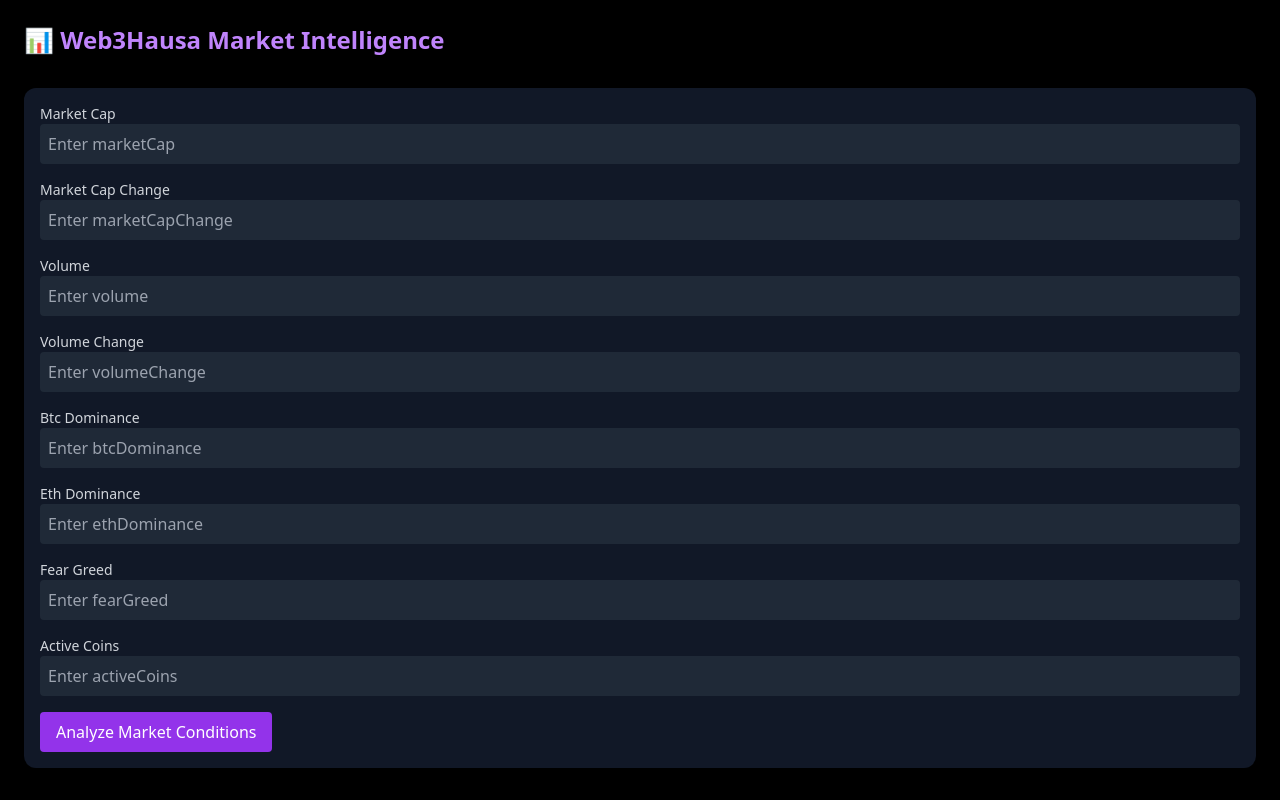
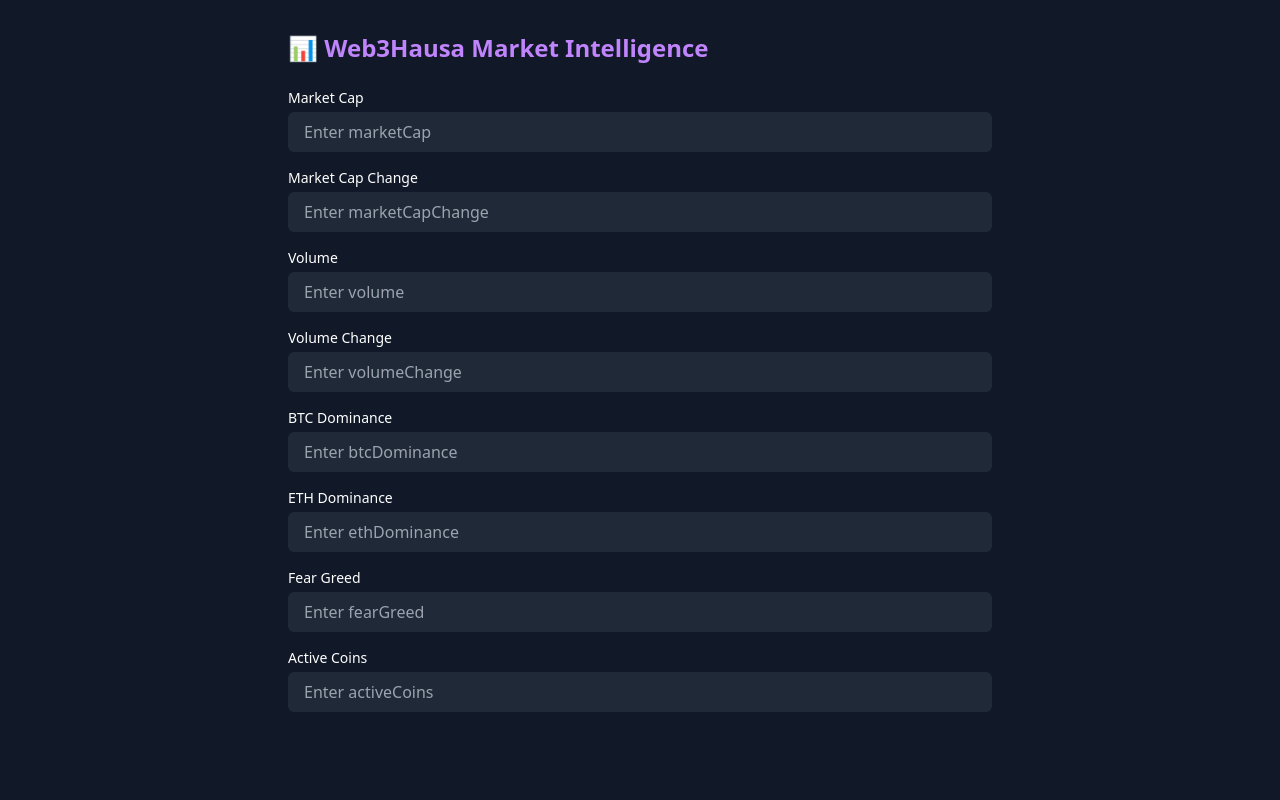
Before and after one commit to BershTech67/tooo, a React (Vite) app: page /free in a window 1280 px wide. Built offline with nearby package versions, Linux system fonts and the light colour scheme.

Commit message:
Update CryptoMarketAnalyzer.jsx

```diff
--- a/src/CryptoMarketAnalyzer.jsx
+++ b/src/CryptoMarketAnalyzer.jsx
@@ -1,84 +1,38 @@
+// src/CryptoMarketAnalyzer.jsx
+import React from 'react';
 
-import React, { useState } from 'react';
-
-export default function CryptoMarketAnalyzer() {
-  const [formData, setFormData] = useState({
-    marketCap: '',
-    marketCapChange: '',
-    volume: '',
-    volumeChange: '',
-    btcDominance: '',
-    ethDominance: '',
-    fearGreed: '',
-    activeCoins: ''
-  });
-  const [analysisResult, setAnalysisResult] = useState(null);
-  const [coinData, setCoinData] = useState([]);
-  const [loading, setLoading] = useState(false);
-
-  const handleChange = (e) => {
-    setFormData({ ...formData, [e.target.name]: e.target.value });
-  };
-
-  const handleSubmit = async (e) => {
-    e.preventDefault();
-    setLoading(true);
-    try {
-      const res = await fetch('https://api.coingecko.com/api/v3/coins/markets?vs_currency=usd&order=market_cap_desc&per_page=5&page=1');
-      const coins = await res.json();
-      setCoinData(coins);
-      // Simple analyzer logic (for demonstration)
-      const { marketCapChange, volumeChange, fearGreed } = formData;
-      const status = parseFloat(marketCapChange) > 1 && parseFloat(fearGreed) > 50 ? 'Bull Market' : 'Bear/Neutral';
-      const scalping = coins[0] ? `Scalping opportunity: ${coins[0].symbol.toUpperCase()}/USDT` : '';
-      setAnalysisResult({
-        status,
-        scalping,
-        coins
-      });
-    } catch (err) {
-      console.error("Error fetching coin data:", err);
-    } finally {
-      setLoading(false);
-    }
-  };
+const CryptoMarketAnalyzer = () => {
+  const fields = [
+    { label: 'Market Cap', name: 'marketCap' },
+    { label: 'Market Cap Change', name: 'marketCapChange' },
+    { label: 'Volume', name: 'volume' },
+    { label: 'Volume Change', name: 'volumeChange' },
+    { label: 'BTC Dominance', name: 'btcDominance' },
+    { label: 'ETH Dominance', name: 'ethDominance' },
+    { label: 'Fear Greed', name: 'fearGreed' },
+    { label: 'Active Coins', name: 'activeCoins' },
+  ];
 
   return (
-    <div className="p-6 bg-black min-h-screen text-white space-y-8">
-      <h2 className="text-2xl font-bold text-purple-400">📊 Web3Hausa Market Intelligence</h2>
-      <form onSubmit={handleSubmit} className="space-y-4 bg-gray-900 p-4 rounded-xl">
-        {Object.entries(formData).map(([key, value]) => (
-          <div key={key}>
-            <label className="block text-sm capitalize text-gray-300">{key.replace(/([A-Z])/g, ' $1')}</label>
+    <div className="p-4 sm:p-6 md:p-8 max-w-3xl mx-auto">
+      <h2 className="text-xl sm:text-2xl font-bold mb-6 text-purple-400">📊 Web3Hausa Market Intelligence</h2>
+      <div className="space-y-4">
+        {fields.map((field) => (
+          <div key={field.name} className="flex flex-col">
+            <label htmlFor={field.name} className="text-sm font-medium text-white mb-1">
+              {field.label}
+            </label>
             <input
+              id={field.name}
               type="text"
-              name={key}
-              value={value}
-              onChange={handleChange}
-              className="w-full p-2 rounded bg-gray-800 text-white"
-              placeholder={`Enter ${key}`}
+              placeholder={`Enter ${field.name}`}
+              className="px-4 py-2 rounded-md bg-gray-800 text-white placeholder-gray-400 focus:outline-none focus:ring-2 focus:ring-purple-500"
             />
           </div>
         ))}
-        <button type="submit" className="bg-purple-600 px-4 py-2 rounded hover:bg-purple-700">Analyze Market Conditions</button>
-      </form>
-
-      {loading && <p>🔄 Fetching data and analyzing...</p>}
-
-      {analysisResult && (
-        <div className="space-y-6">
-          <div className="p-4 bg-green-700 rounded-xl">📈 Market Status: <strong>{analysisResult.status}</strong></div>
-          <div className="p-4 bg-blue-900 rounded-xl">⚡ {analysisResult.scalping}</div>
-          <div className="space-y-2">
-            <h3 className="text-lg font-semibold text-green-300">Live Top Coins (CoinGecko)</h3>
-            {analysisResult.coins.map((coin) => (
-              <div key={coin.id} className="p-3 bg-gray-800 rounded-lg border border-gray-700">
-                <strong className="text-yellow-300">{coin.name}</strong> ({coin.symbol.toUpperCase()}) – ${coin.current_price}
-              </div>
-            ))}
-          </div>
-        </div>
-      )}
+      </div>
     </div>
   );
-}
+};
+
+export default CryptoMarketAnalyzer;
```
